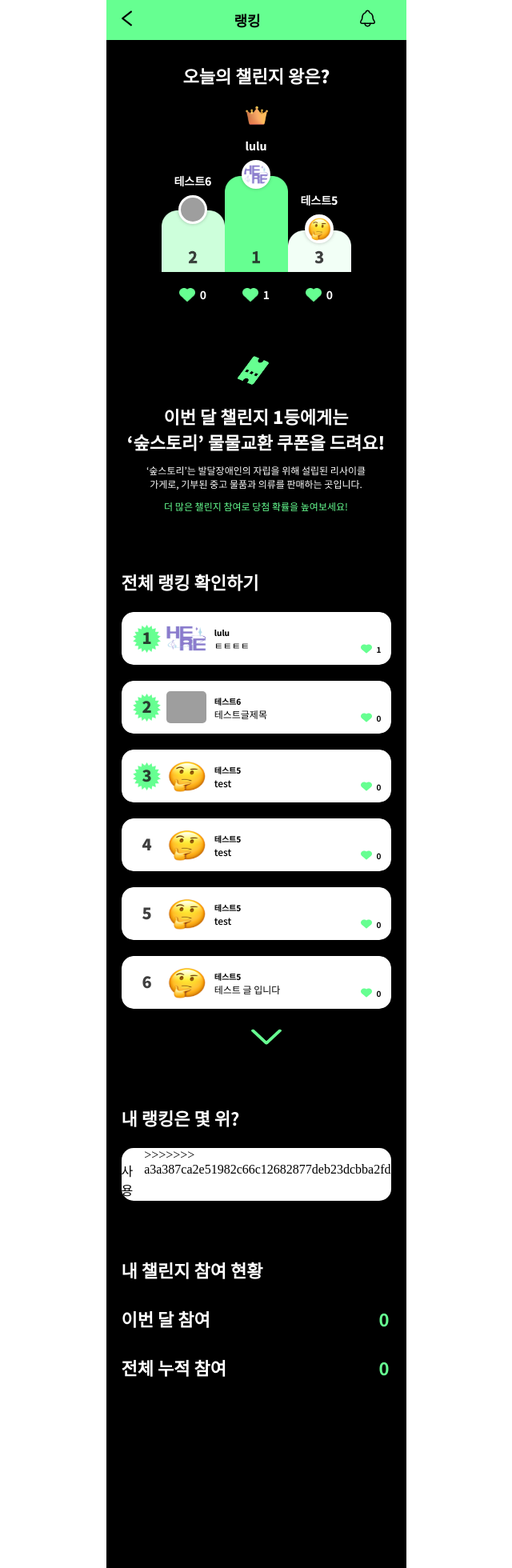
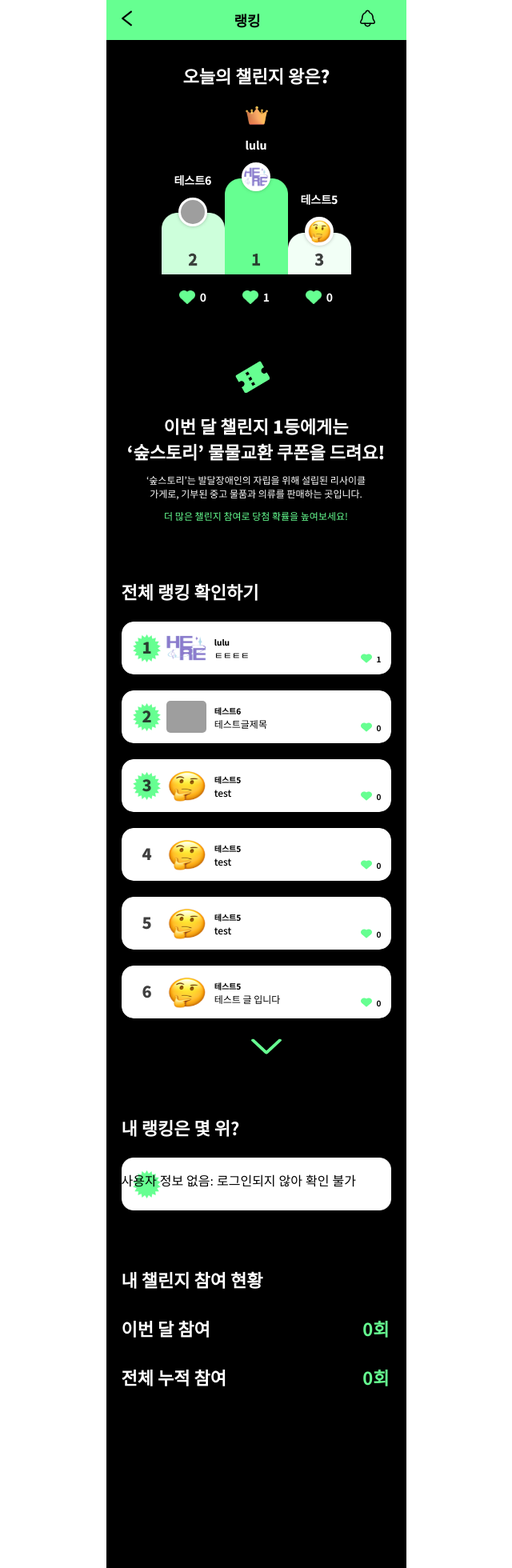
Before and after one commit to gyurili/2024-Herethon-REBORN, a Django app: page /ranking in a window 1280 px wide. Shown: the whole page at 80% size, without its empty margins (320-960 px from the left). Run offline with Django 5.2, Linux system fonts and the light colour scheme; data comes from the database, SQL or seed files in the repository; some libraries are stand-ins or nearby versions; grey boxes are pictures that could not be loaded.

Commit message:
랭킹페이지 완성

```diff
--- a/mainApp/templates/mainApp/ranking.html
+++ b/mainApp/templates/mainApp/ranking.html
@@ -164,37 +164,27 @@
         </div>
 
         <div class="container">
-            <h3>내 랭킹은 몇 위? </h3>
-            <div class="myRank">
+            <h3>내 랭킹은 몇 위?</h3>
+            <div class="myRank {% if user_post_rank <= 3 %}rank-under-3{% endif %}">
                 {% if user_post %}
                     <p class="number">{{ user_post_rank }}</p>
                     {% if user_post.image %}
                         <div class="post-image">
-                        <img src="{{ post.image.url }}" alt="프로필사진">
+                            <img src="{{ user_post.image.url }}" alt="프로필사진">
                         </div>
                     {% endif %}
                     <div class="post-details">
                         <div class="post-details-details">
-                <h4> {{ user_post.author.nickname }} </h4>
-                <p><a href="{% url 'mainApp:detail' user_post.id %}">{{ user_post.title }}</a>
-<<<<<<< HEAD
+                            <h4>{{ user_post.author.nickname }}</h4>
+                            <p><a href="{% url 'mainApp:detail' user_post.id %}">{{ user_post.title }}</a></p>
                         </div>
                     </div>
                     <div class="heart">
-                    <img
-                        class="allRankHeart"
-                        src="{%static 'img\좋아요.png' %}"
-                        alt="좋아요"
-                      />
-                      <p>{{ user_post.like.count }} </p>
+                        <img class="allRankHeart" src="{% static 'img/좋아요.png' %}" alt="좋아요" />
+                        <p>{{ user_post.like.count }}</p>
                     </div>
-
-=======
-                <p> like count: {{ user_post.like.count }} </p>
-                <p> comment count: {{ user_post.comment.count }} </p>
                 {% else %}
-                <p>사용자 정보 없음:로그인되지않아 확인 불가</p>
->>>>>>> a3a387ca2e51982c66c12682877deb23dcbba2fd
+                    <p>사용자 정보 없음: 로그인되지 않아 확인 불가</p>
                 {% endif %}
             </div>
         </div>
@@ -203,11 +193,11 @@
             <h3>내 챌린지 참여 현황 </h3>
             <div class="thismonth">
             <p>이번 달 참여</p>
-            <div>{{ user_posts_monthly_count }}</div>
+            <div>{{ user_posts_monthly_count }}회</div>
         </div>
         <div class="total">
             <p>전체 누적 참여</p>
-        <div>{{ user_posts_count }}</div>
+        <div>{{ user_posts_count }}회</div>
         </div>
         </div>
     </div>
--- a/static/css/ranking.css
+++ b/static/css/ranking.css
@@ -61,8 +61,6 @@ div h2 {
 
 .coupon {
     width: 43.942px;
-    height: 30.422px;
-    transform: rotate(-30deg);
     flex-shrink: 0;
     margin-left: 142px;
     margin-bottom: 21.25px;
@@ -183,6 +181,9 @@ h4 {
     font-style: normal;
     font-weight: 800;
     line-height: 0;
+    margin: 0px;
+    margin-top: 18px;
+    margin-bottom: 22px;
 }
 
 .first .nickimg,
@@ -369,11 +370,16 @@ line-height: normal;
     width: 337px;
 height: 66px;
 flex-shrink: 0;
-border-radius: 15px;
-background: var(--ff, #FFF);
+background-image: url('../img/전체랭킹배경2.png');
+background-size: cover;
 display: flex;
 flex-direction: row;
 }
+
+.myRank.rank-under-3 {
+    background-image: url('../img/전체랭킹배경.png');
+}
+
 
 .myRank .post-image img {
     width: 50px;
@@ -386,9 +392,6 @@ flex-direction: row;
     margin-right: 10px;
 }
 
-.mycontainer{
-
-}
 .thismonth,
 .total {
     display: flex;
```
Also changed, not shown: other parts of static/css/ranking.css (+32 -4 lines). Lines whose indentation alone changed are shown as unchanged.
